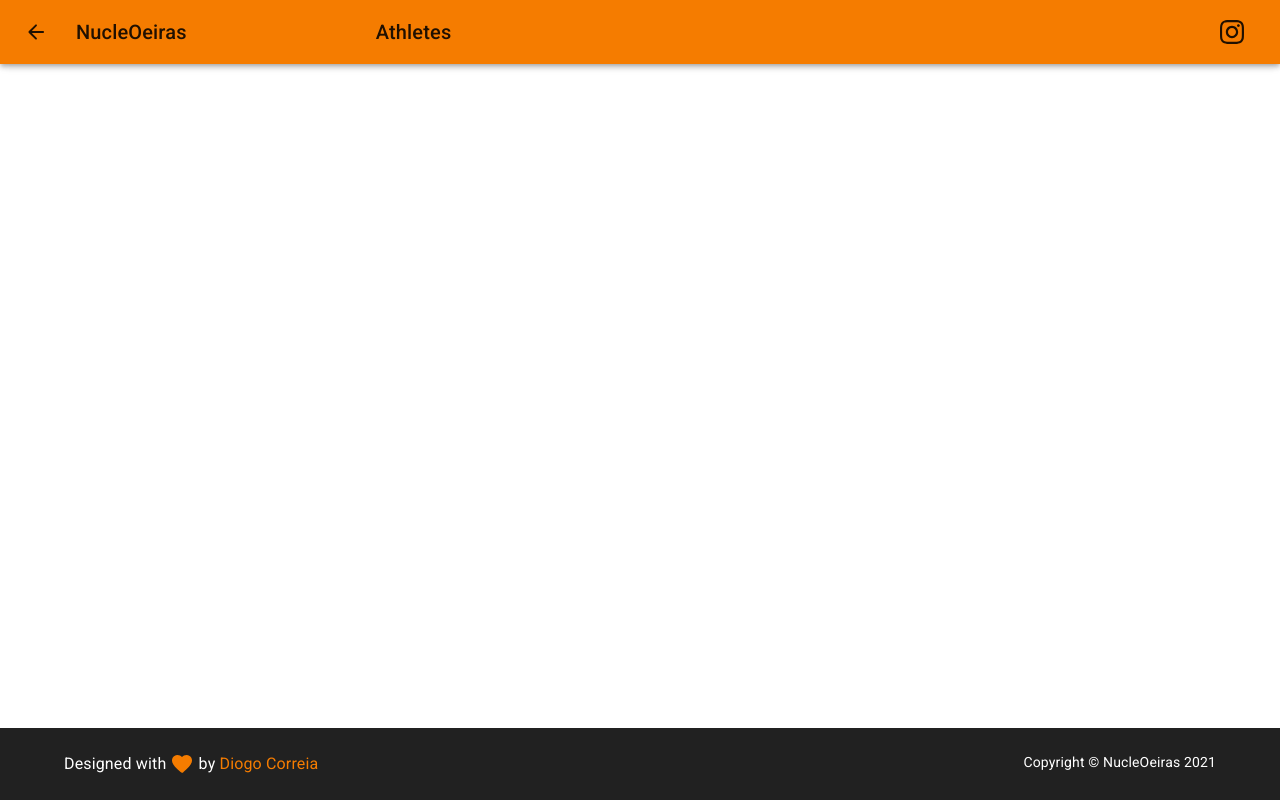
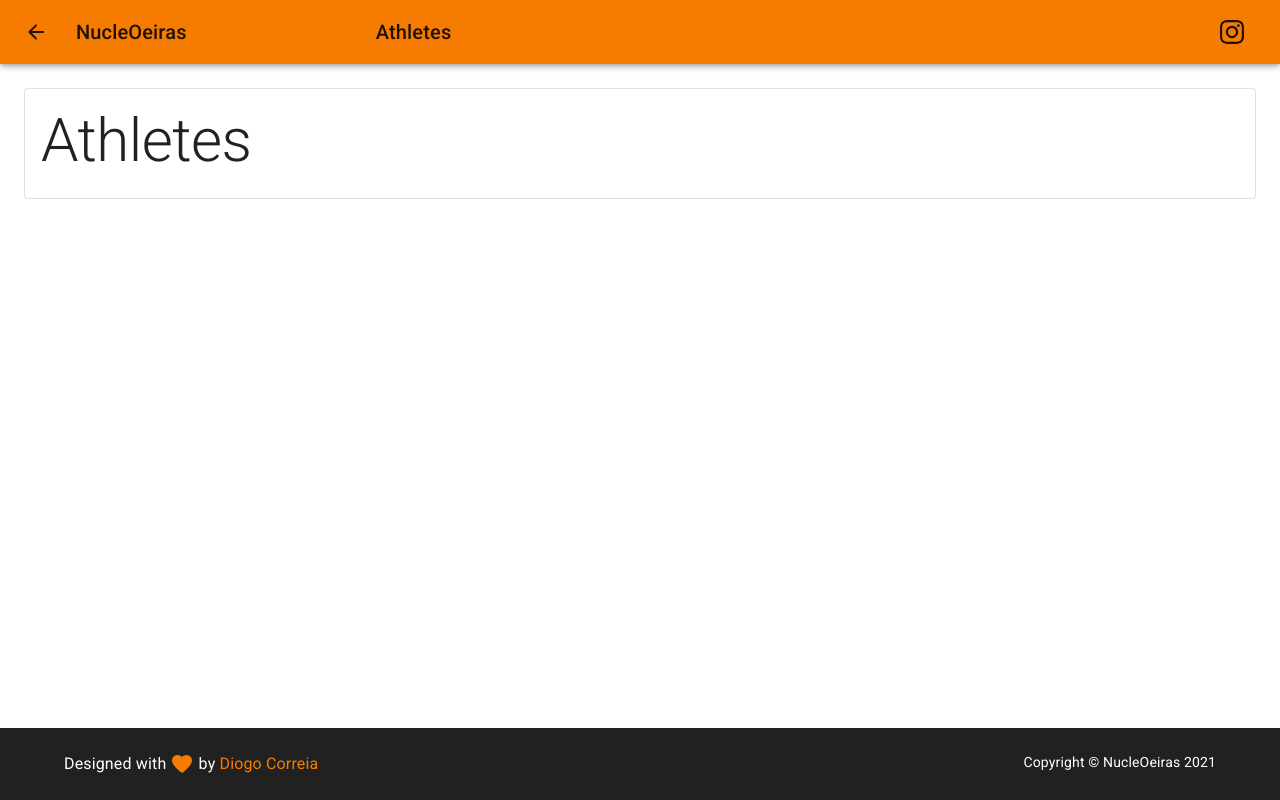
Before and after one commit to Pesteves2002/nucleoeiras, a Next.js app in the folder frontend/: page /athletes in a window 1280 px wide. Built offline with nearby package versions, Linux system fonts and the light colour scheme.

Commit message:
feat(frontend): add AthleteList

```diff
--- /dev/null
+++ b/frontend/components/athletes/AthleteList.js
@@ -0,0 +1,22 @@
+import { Grid, Paper, Typography } from '@material-ui/core';
+import React from 'react';
+import AthleteSummary from '~/components/athletes/AthleteSummary';
+
+const AthleteList = ({ athletes }) => {
+  return (
+    <Paper variant='outlined' sx={{ p: 2, mx: 3 }}>
+      <Typography gutterBottom variant='h2'>
+        Athletes
+      </Typography>
+      <Grid container spacing={2}>
+        {athletes.map((athlete) => (
+          <Grid item key={athlete.slug} xs={12} sm={6} md={4} lg={3} xl={2}>
+            <AthleteSummary athlete={athlete} />
+          </Grid>
+        ))}
+      </Grid>
+    </Paper>
+  );
+};
+
+export default AthleteList;
--- a/frontend/pages/athletes.js
+++ b/frontend/pages/athletes.js
@@ -1,5 +1,6 @@
 import Layout from '~/components/Layout';
 import Head from 'next/head';
+import AthleteList from '~/components/athletes/AthleteList';
 
 const Athletes = () => {
   return (
@@ -8,6 +9,8 @@ const Athletes = () => {
         <title>NucleOeiras</title>
         <meta name='description' content='NucleOeiras' />
       </Head>
+
+      <AthleteList athletes={[]} />
     </Layout>
   );
 };
```
